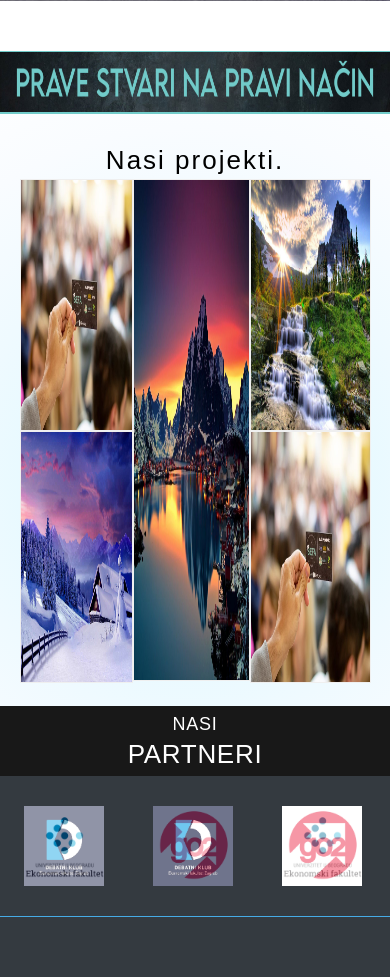
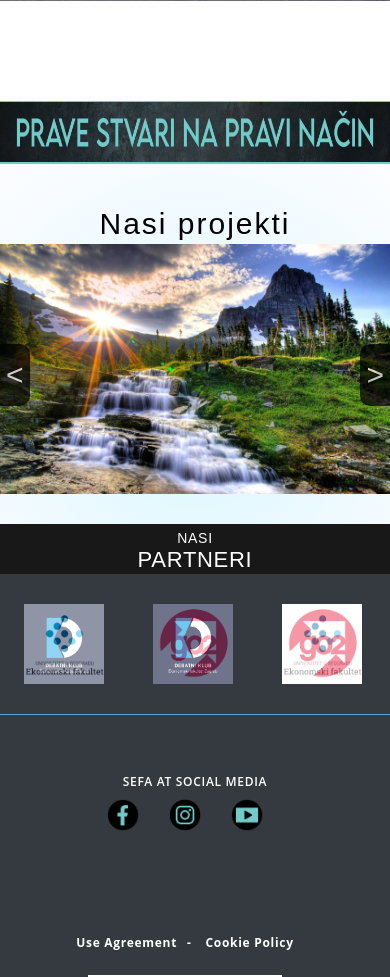
Before and after one commit to pejo8/Sefa_site, a React (Create React App) app: page / in a window 390 px wide. Shown: the part 920-1897 px from the top of the page. Built offline with nearby package versions, Linux system fonts and the light colour scheme.

Commit message:
Radjena sredina homepagea za telefon

```diff
--- a/src/component/Header.js
+++ b/src/component/Header.js
@@ -44,13 +44,13 @@ render(){
                 <li><Link to="/#"> bez straha </Link></li>
               </ul>
             </li>
-            <div className="li_posle_padajuceg">
+            <div>
               <li><a href="/#" className="nsk"> Clanovi </a>
                 <ul>
-                  <li><Link to="/#"> Clan1 </Link></li>
-                  <li><Link to="/#"> Clan2 </Link></li>
-                  <li><Link to="/#"> Clan3 </Link></li>
-                  <li><Link to="/#"> Clan4 </Link></li>
+                  <li><Link to="/#"> Timovi </Link></li>
+                  <li><Link to="/#"> Alumni </Link></li>
+                  <li><Link to="/#"> Savetodavno telo </Link></li>
+                  <li><Link to="/#"> Budi deo Sefe </Link></li>
                 </ul>
               </li>
               <li><a href="/partneri" className="nsk">Partneri</a></li>
--- a/src/component/Middle_homepage.js
+++ b/src/component/Middle_homepage.js
@@ -2,7 +2,37 @@ import React, { Component } from 'react';
 import 'bootstrap/dist/css/bootstrap.min.css';
 import '../css/Middle_homepage.css';
 
+var image = ["/slika1.jpg","/slika2.jpg","/slika3.jpg","/slika4.jpg"];
+var i = image.length;
+var slider_content = [<a href="/"> <img src= {image[i-1]} alt='project' /> </a>];
+
 class Middle_homepage extends Component {
+
+    componentWillMount(){
+        this.setState({brojac:i});
+        console.log(this.state);
+    }
+
+    nextImage(){
+        if(i < image.length){
+            i = i+1;
+        } else{
+            i = 1;
+        }
+        slider_content = [<a href="/"> <img src= {image[i-1]} alt='project' /> </a>]
+        this.setState({brojac:i});
+    }
+
+    prewImage(){
+        if(i > 1){
+            i = i-1;
+        } else{
+            i = image.length;
+        }
+        slider_content = [<a href="/"> <img src= {image[i-1]} alt='project' /> </a>]
+        this.setState({brojac:i});
+    }
+
 render(){
 
   return (
@@ -29,6 +59,15 @@ render(){
                 </div>
             </div>
         </div>
+
+        <div className="projekti_response">
+                <p> Nasi projekti </p>
+                <div id="box">
+                    {slider_content}
+                </div>
+                <button class="prew" onClick={this.prewImage.bind(this)}> {"<"} </button>
+                <button class="next" onClick={this.nextImage.bind(this)}> > </button>
+            </div>
 
         <div className="partneri">
             <div className="partneri_tekst">
--- a/src/css/Header.css
+++ b/src/css/Header.css
@@ -1,7 +1,7 @@
 .header {
     display: grid;
     scroll-behavior: none;
-    grid-template-columns: 13% 5% 65% 17%;
+    grid-template-columns: 8% 5% 70% 17%;
     grid-template-rows: 77px;
     background-color: black;
     font-family: Arial, Helvetica, sans-serif;
@@ -25,20 +25,22 @@
 .header .desno_header {
     grid-column: 4;
     float: right;
-    margin-top: 24px;
+    margin-top: 18px;
 }
 
 .header .desno_header button {
-    width: 40px;
+    width: 47px;
+    height: 41px;
     border: 0;
     background: black;
     margin-left: 3px;
 }
 
 .header .desno_header button img{
-    width: 130%;
+    width: 100%;
     border: 1px solid #71cbc9;
     border-radius: 50%;
+    box-shadow: 0 0 2px 2px;
 }
 
 .NB_css {
@@ -226,9 +228,23 @@
     }
 }
 
-@media (max-width: 1050px){
+@media (max-width: 1180px) {
     .header .desno_header button {
-        margin-top: 5px;
-        width: 33px;
+        width: 39px;
+        height: 41px;
     }
 }
+
+@media (max-width: 1000px) {
+    .header .desno_header button {
+        width: 35px;
+        height: 41px;
+    }
+}
+
+@media (max-width: 900px) {
+    .header .desno_header button {
+        width: 33px;
+        height: 41px;
+    }
+}
--- a/src/css/Middle_homepage.css
+++ b/src/css/Middle_homepage.css
@@ -4,7 +4,7 @@
 }
 
 .baner {
-    margin-top: 50px;
+    margin-top: 100px;
     background: rgb(24, 24, 24);
     border-bottom: 2px solid #71cbc9;
     border-top: 1px solid #71cbc9;
@@ -105,7 +105,11 @@
     opacity: 0.8;
 }
 
-.partneri .slider_partneri {
+.projekti_response {
+    display: none;
+}
+
+.slider_partneri {
     display: none;
 }
 
@@ -114,9 +118,51 @@
         height: 60px;
     }
 
-    .middle_projekti p{
-        font-size: 26px;
-        margin-bottom: -7px;
+    .middle_projekti {
+        display: none;
+    }
+
+    .projekti_response {
+        margin: 30px 0 30px 0;
+        padding: 0;
+        width: 100%;
+        position: relative;
+        /* border: 10px solid white;
+        box-shadow: 0px 0px 5px 2px; */
+        display: block;
+    }
+
+    .projekti_response p {
+        font-size: 30px;
+        color: black;
+        letter-spacing: 2px;
+        margin-bottom: -10px;
+    }
+
+    .projekti_response img {
+        width: 100%;
+        height: 250px;
+    }
+
+    .projekti_response button {
+        border: none;
+        background-color: black;
+        font-size: 30px;
+        position: absolute;
+        top: 50%;
+        color: white;
+        cursor: pointer;
+        opacity: 70%;
+    }
+
+    .projekti_response .prew {
+        left: 0;
+        border-radius: 0px 10px 10px 0;
+    }
+
+    .projekti_response .next {
+        right: 0%;
+        border-radius: 10px 0 0 10px;
     }
 
     .partneri {
@@ -124,17 +170,17 @@
     }
 
     .partneri .partneri_tekst {
-        height: 70px;
+        height: 50px;
         text-align: center;
         padding: 0;
     }
 
     .partneri .partneri_tekst .tekst_nasi{
-        font-size: 18px;
+        font-size: 14px;
     }
 
     .partneri .partneri_tekst .tekst_partneri{
-        font-size: 26px;
+        font-size: 22px;
     }
 
     /* .partneri .partneri_logovi {
```
